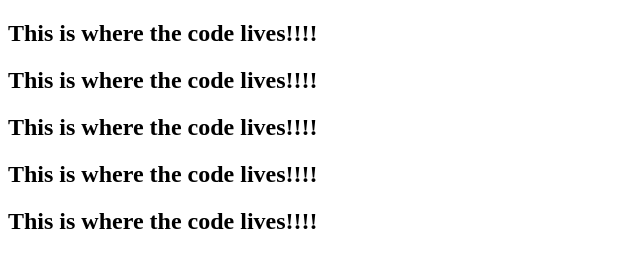
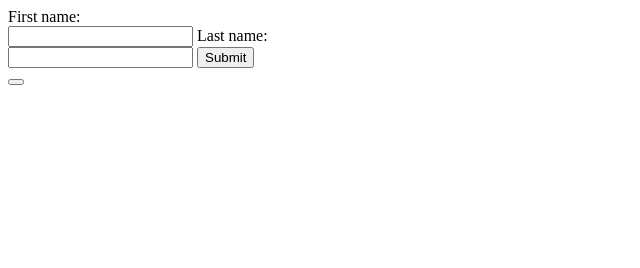
Before and after one commit to PresidenteGomez/salary-calculator, a plain HTML site: page index.html in a window 1280 px wide. Shown: the whole page, without its empty margins (0-640 px from the left). Drawn offline with nearby package versions, Linux system fonts and the light colour scheme.

Commit message:
code not fully functional, needs work

```diff
--- a/index.html
+++ b/index.html
@@ -1,5 +1,6 @@
 <!DOCTYPE html>
 <html lang="en">
+
 <head>
     <meta charset="UTF-8">
     <meta name="viewport" content="width=device-width, initial-scale=1.0">
@@ -10,30 +11,30 @@
     <link rel="stylesheet" href="styles.css" />
 
 </head>
+
 <body>
     <main>
-        <section>
-            <h2>
-                This is where the code lives!!!!
-            </h2>
+        <!-- <section>
+            <input type="text" name="Employee First Name?"> <button>Submit</button>
         </section>
         <section>
-            <h2>
-                This is where the code lives!!!!
-            </h2>
-        </section><section>
-            <h2>
-                This is where the code lives!!!!
-            </h2>
-        </section><section>
-            <h2>
-                This is where the code lives!!!!
-            </h2>
-        </section><section>
-            <h2>
-                This is where the code lives!!!!
-            </h2>
+            <input type="Employee Last Name?"> <button>Submit</button>
         </section>
+        <section>
+            <input type="Employee ID?"> <button>Submit</button>
+        </section> -->
+        <form>
+            First name:<br>
+            <input type="text" name="firstname" data-employeeInfo="first-name">
+            Last name:<br>
+            <input type="text" name="lastname" data-employeeInfo="last-name">
+            <input class="submit-button" type="submit" value="Submit" data-employeeInfo="first-name">
+        </form>
+        <button class="submit-button" data-employeeInfo="employee information"></button>
+
+
+        <div id="container"></div>
     </main>
 </body>
+
 </html>
--- a/script.js
+++ b/script.js
@@ -5,5 +5,12 @@ function onReady() {
     console.log('jQuery has been activated!');
     //event listeners
 
+}
 
-}
+    function grabEmployeeInfo() {
+        // var container = document.getElementById('container');
+        // container.innerHTML = '';
+        var $container = $(this).data('employeeInfo');
+        $('#container').addID($container);
+        console.log(grabEmployeeInfo);
+    }
```
